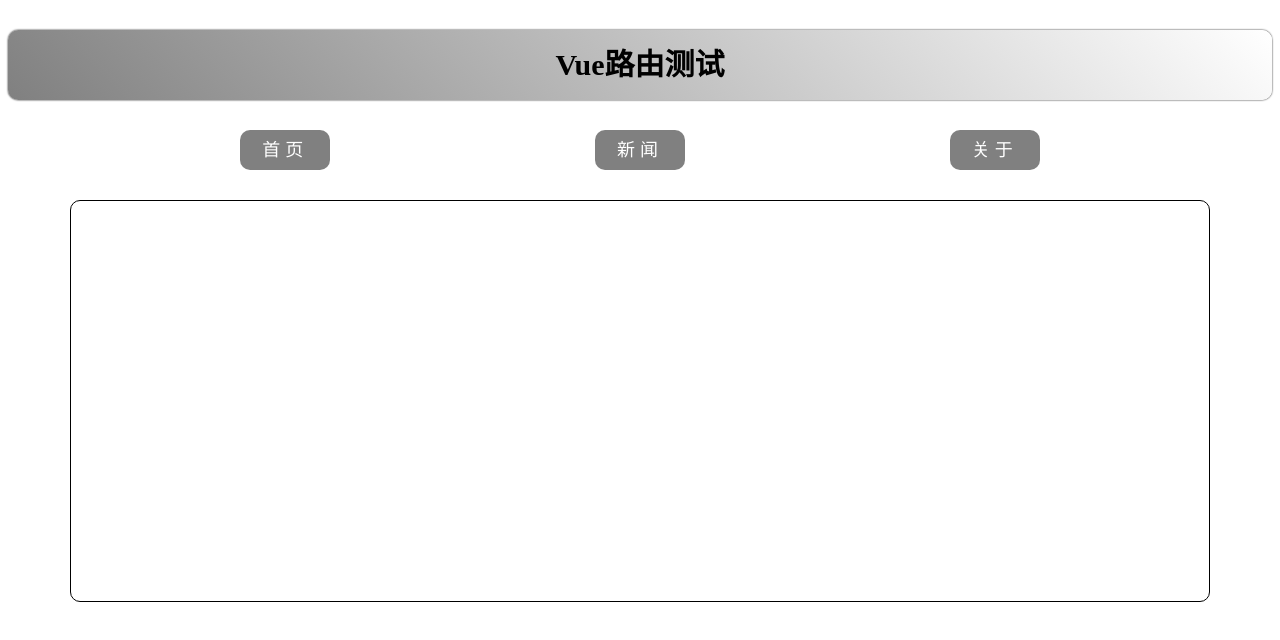
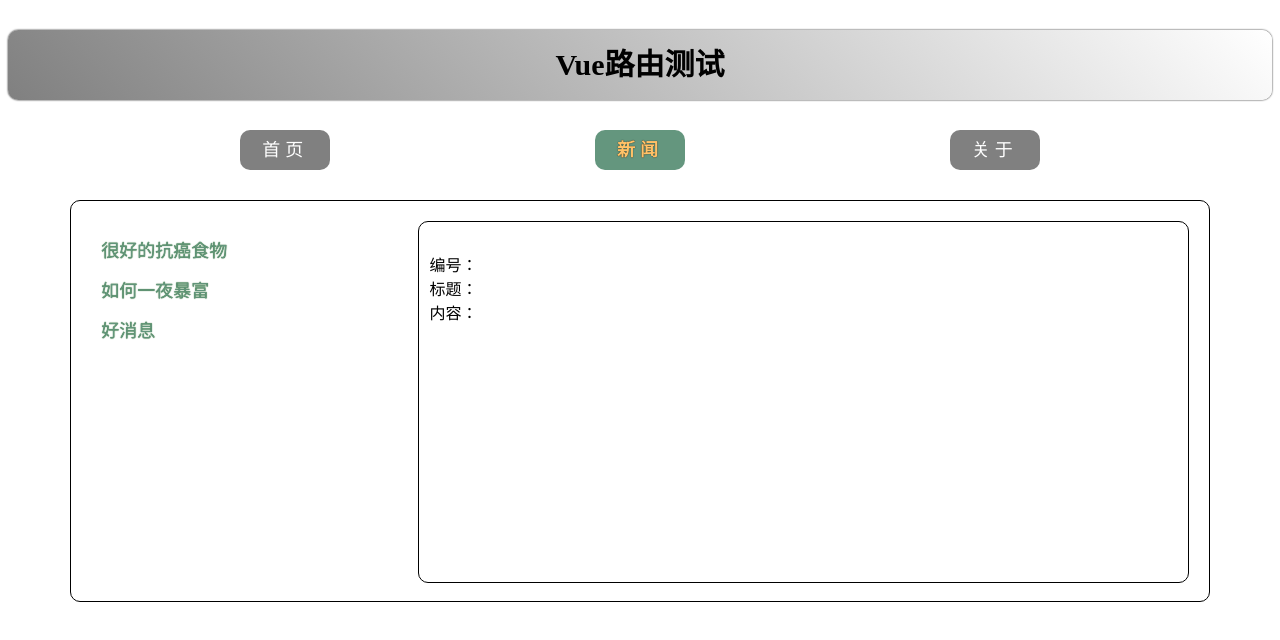
Before and after one commit to lhj502819/Vue3-Learning, a Vue app: page /news/detail in a window 1280 px wide. Before the commit this address had no page. Shown: the top 640 px of the page. Built offline with nearby package versions, Linux system fonts and the light colour scheme.

Commit message:
router query参数

```diff
--- a/src/App.vue
+++ b/src/App.vue
@@ -5,9 +5,10 @@
     <div class="navigate">
 
       <RouterLink to="/home" active-class="xiaozhupeiqi">首页</RouterLink>
+      <!-- 直接通过名字跳转（to的对象写法配合name属性） -->
       <RouterLink to="/news" active-class="xiaozhupeiqi">新闻</RouterLink>
-      <!--  另一种写法    -->
-      <RouterLink :to="{path:'/about'}" active-class="xiaozhupeiqi">关于</RouterLink>
+      <!--  另一种写法  -->
+      <RouterLink to="/about" active-class="xiaozhupeiqi">关于</RouterLink>
     </div>
     <!-- 展示区 -->
     <div class="main-content">
--- a/src/router/index.ts
+++ b/src/router/index.ts
@@ -5,6 +5,7 @@ import {createRouter, createWebHistory} from "vue-router";
 import Home from "@/views/Home.vue";
 import News from "@/views/News.vue";
 import About from "@/views/About.vue";
+import Detail from "@/views/Detail.vue";
 
 //创建路由器，vue3在制定路由的时候需要考虑清楚路由的工作模式
 const router = createRouter({
@@ -16,11 +17,19 @@ const router = createRouter({
         },
         {
             path: '/news',
-            component: News
+            component: News,
+            children: [
+                {
+                    name: 'detail',
+                    path: 'detail',
+                    component: Detail
+                }
+            ]
         },
         {
             path: '/about',
-            component: About
+            component: About,
+
         }
     ]
 });
--- /dev/null
+++ b/src/views/Detail.vue
@@ -0,0 +1,28 @@
+<template>
+  <ul>
+    <li>编号：{{query.id}}</li>
+    <li>标题：{{query.title}}</li>
+    <li>内容：{{ query.content }}</li>
+  </ul>
+</template>
+
+<script setup name="Detail" lang="ts">
+
+import {useRoute} from "vue-router";
+import {toRef, toRefs} from "vue";
+
+let route = useRoute()
+let {query} = toRefs(route)
+
+</script>
+
+<style>
+.news-list {
+  list-style: none;
+  padding-left: 20px;
+}
+
+.news-list > li {
+  line-height: 30px;
+}
+</style>
--- a/src/views/News.vue
+++ b/src/views/News.vue
@@ -1,16 +1,38 @@
 <template>
   <div class="news">
+    <!--  导航区  -->
     <ul>
-      <li><a href="#">新闻001</a></li>
-      <li><a href="#">新闻002</a></li>
-      <li><a href="#">新闻003</a></li>
-      <li><a href="#">新闻004</a></li>
+      <li v-for="news in newList" :key="news.id">
+        <!--第一种写法-->
+        <!--        <RouterLink :to="`/news/detail?id=${news.id}&title=${news.title}&content=${news.content}`">{{-->
+        <!--            news.title-->
+        <!--          }}-->
+        <!--        </RouterLink>-->
+
+        <!--第二种写法-->
+        <RouterLink :to="{name:'detail',query:{id:news.id,title:news.title,content:news.content}}">
+          {{ news.title }}
+        </RouterLink>
+
+      </li>
     </ul>
+    <!--  展示区  -->
+    <div class="news-content">
+      <RouterView></RouterView>
+    </div>
   </div>
+
 </template>
 
 <script setup lang="ts" name="News">
+import {reactive} from "vue";
+import {RouterView, RouterLink} from 'vue-router'
 
+const newList = reactive([
+  {id: 1, title: '很好的抗癌食物', content: '新闻001的内容'},
+  {id: 2, title: '如何一夜暴富', content: '新闻002的内容'},
+  {id: 3, title: '好消息', content: '新闻003的内容'},
+])
 </script>
 
 <style scoped>
@@ -21,18 +43,21 @@
   justify-content: space-between;
   height: 100%;
 }
+
 .news ul {
   margin-top: 30px;
   list-style: none;
   padding-left: 10px;
 }
-.news li>a {
+
+.news li > a {
   font-size: 18px;
   line-height: 40px;
   text-decoration: none;
   color: #64967E;
   text-shadow: 0 0 1px rgb(0, 84, 0);
 }
+
 .news-content {
   width: 70%;
   height: 90%;
```
